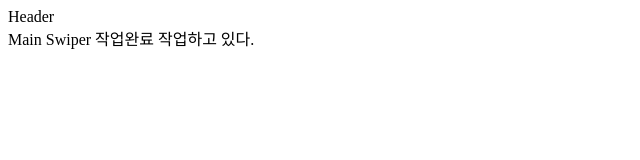
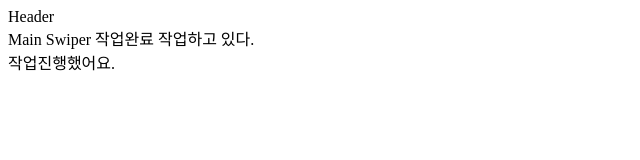
Before and after one commit to seaho5599/web, a plain HTML site: page index.html in a window 1280 px wide. Shown: the whole page, without its empty margins (0-640 px from the left). Drawn offline with Linux system fonts and the light colour scheme.

Commit message:
footer작업

```diff
--- a/index.html
+++ b/index.html
@@ -14,7 +14,9 @@
       Swiper 작업완료
       작업하고 있다.
     </div>
-    <footer class="footer"></footer>
+    <footer class="footer">
+    작업진행했어요.
+    </footer>
   </div>
 </body>
 </html>
```
